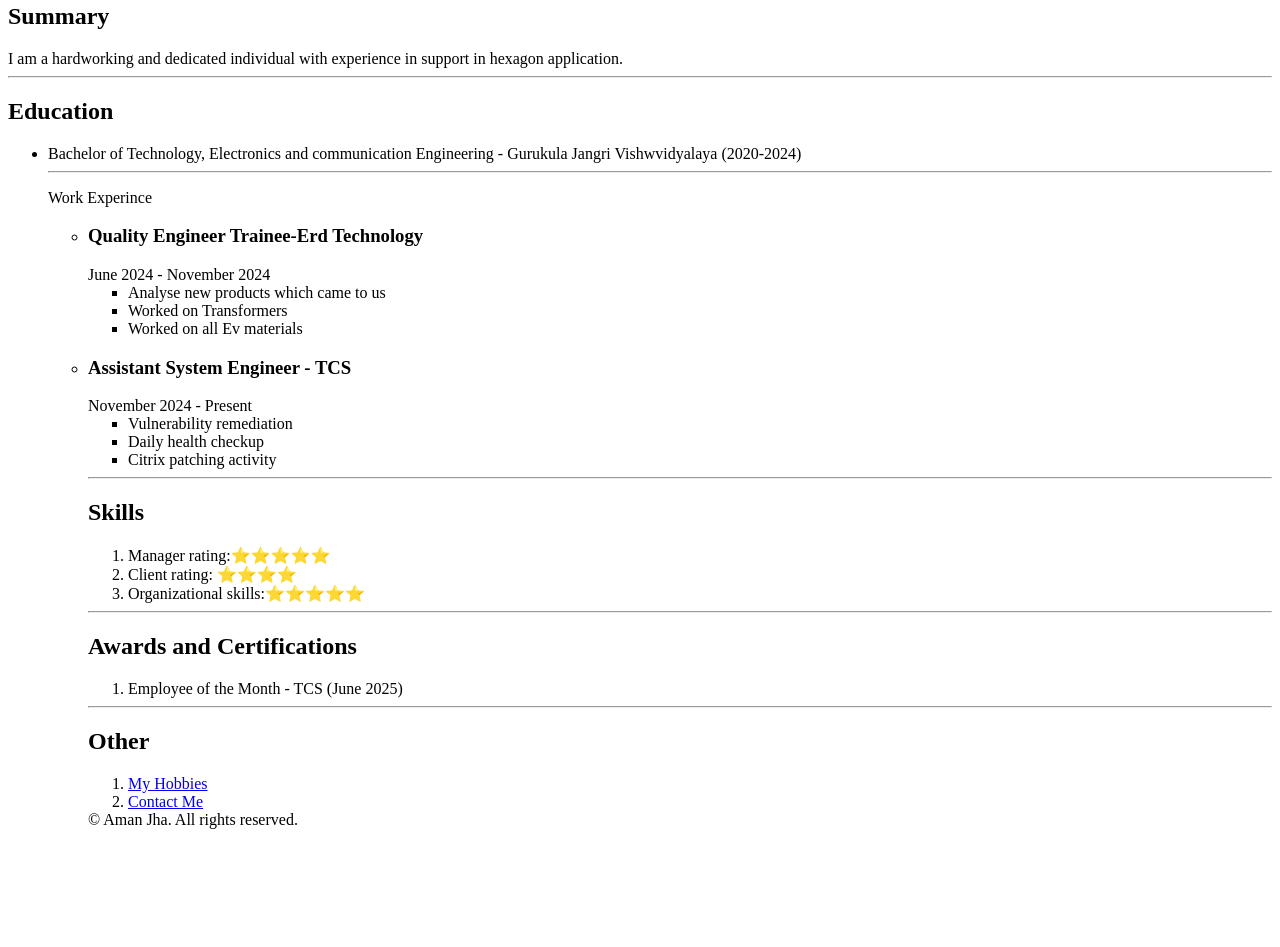
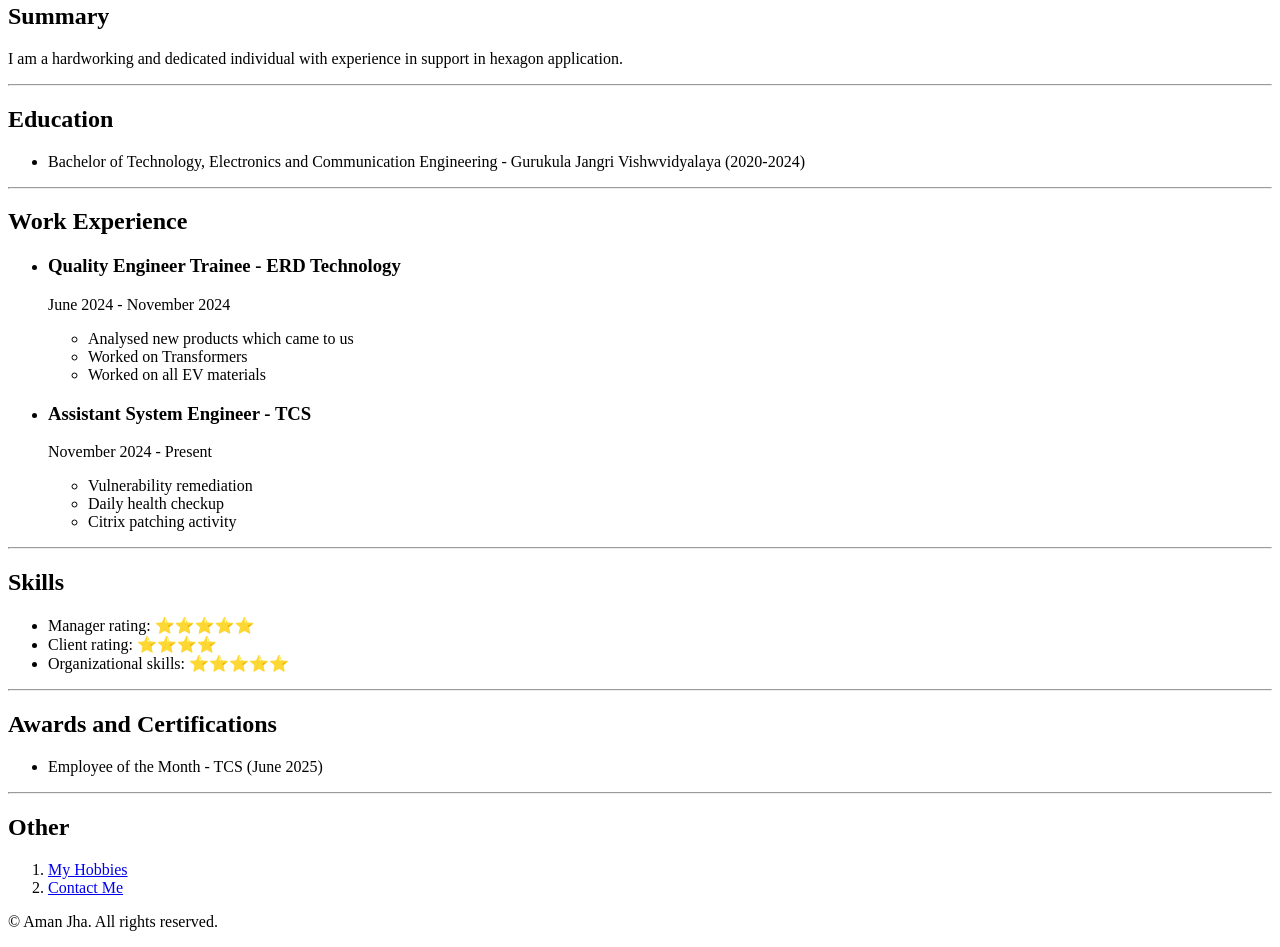
Before and after one commit to Amanjha123456/html-portfolio, a plain HTML site: page index.html in a window 1280 px wide. Shown: the part 201-1148 px from the top of the page. Before the commit the page ends 1046 px from the top, so only its background shows below. Drawn offline with Linux system fonts and the light colour scheme.

Commit message:
Update index.html

```diff
--- a/index.html
+++ b/index.html
@@ -3,85 +3,67 @@
 <head>
   <meta charset="UTF-8">
   <meta name="viewport" content="width=device-width, initial-scale=1.0">
-    <title>Document</title>
+  <title>Aman Jha - Resume</title>
 </head>
 <body>
   <h1>Aman Jha</h1>
-    <img src="ramJiphoto.jpg" alt="Photo sahi se laga" height="100px" width="50px">
+  <img src="ramJiphoto.jpg" alt="Aman Jha photo" height="100" width="80">
+
   <h2>Summary</h2>
-    I am a hardworking and dedicated individual with experience in support in hexagon application.
+  <p>I am a hardworking and dedicated individual with experience in support in hexagon application.</p>
   <hr>
-    <p><h2>Education
 
-    </h2>
+  <h2>Education</h2>
+  <ul>
+    <li>Bachelor of Technology, Electronics and Communication Engineering - Gurukula Jangri Vishwvidyalaya (2020-2024)</li>
+  </ul>
+  <hr>
 
-    </h2>
-     <ul>
-        <li>Bachelor of Technology, Electronics and communication Engineering - Gurukula Jangri Vishwvidyalaya (2020-2024)
-            <hr>
-        </li>
-
-    </ol>
-
-    <p>Work Experince
+  <h2>Work Experience</h2>
   <ul>
     <li>
-                <h3>Quality Engineer Trainee-Erd Technology</h2>
-                June 2024 - November 2024
+      <h3>Quality Engineer Trainee - ERD Technology</h3>
+      <p>June 2024 - November 2024</p>
       <ul>
-                    <li>Analyse new products which came to us</li>
-                    <li>Worked on Transformers </li>
-                    <li>Worked on all Ev materials </li>
+        <li>Analysed new products which came to us</li>
+        <li>Worked on Transformers</li>
+        <li>Worked on all EV materials</li>
       </ul>
     </li>
     <li>
-                <h3>
-                    Assistant System Engineer - TCS
-
-                </h2>
-                November 2024 - Present
+      <h3>Assistant System Engineer - TCS</h3>
+      <p>November 2024 - Present</p>
       <ul>
         <li>Vulnerability remediation</li>
-                    <li>Daily health checkup </li>
+        <li>Daily health checkup</li>
         <li>Citrix patching activity</li>
       </ul>
     </li>
-        </ol>
+  </ul>
   <hr>
+
   <h2>Skills</h2>
+  <ul>
+    <li>Manager rating: ⭐️⭐️⭐️⭐️⭐️</li>
+    <li>Client rating: ⭐️⭐️⭐️⭐️</li>
+    <li>Organizational skills: ⭐️⭐️⭐️⭐️⭐️</li>
+  </ul>
+  <hr>
+
+  <h2>Awards and Certifications</h2>
+  <ul>
+    <li>Employee of the Month - TCS (June 2025)</li>
+  </ul>
+  <hr>
+
+  <h2>Other</h2>
   <ol>
-        <li>Manager rating:⭐️⭐️⭐️⭐️⭐️ </li>
-        <li>Client rating: ⭐️⭐️⭐️⭐️</li>
-        <li>Organizational skills:⭐️⭐️⭐️⭐️⭐️</li>
-    </ol>
-    <hr>
-    <h2>Awards and Certifications</h2>
-    <ol>
-        <li>Employee of the Month - TCS (June 2025)</li>
-
-    </ol>
-    <hr>
-    <H2>Other</H2>
-    <ol>
-        <li>
-            <a href="myhobbies.html">My Hobbies</a>
-
-        </li>
-        <li>
-            <a href="contact.html">Contact Me</a>
-        </li>
+    <li><a href="myhobbies.html">My Hobbies</a></li>
+    <li><a href="contact.html">Contact Me</a></li>
   </ol>
 
   <footer>
-        © Aman Jha. All rights reserved.
+    <p>© Aman Jha. All rights reserved.</p>
   </footer>
-
-
-
-
-    </p>
-
-
-
 </body>
 </html>
```
Lines whose indentation alone changed are shown as unchanged.
